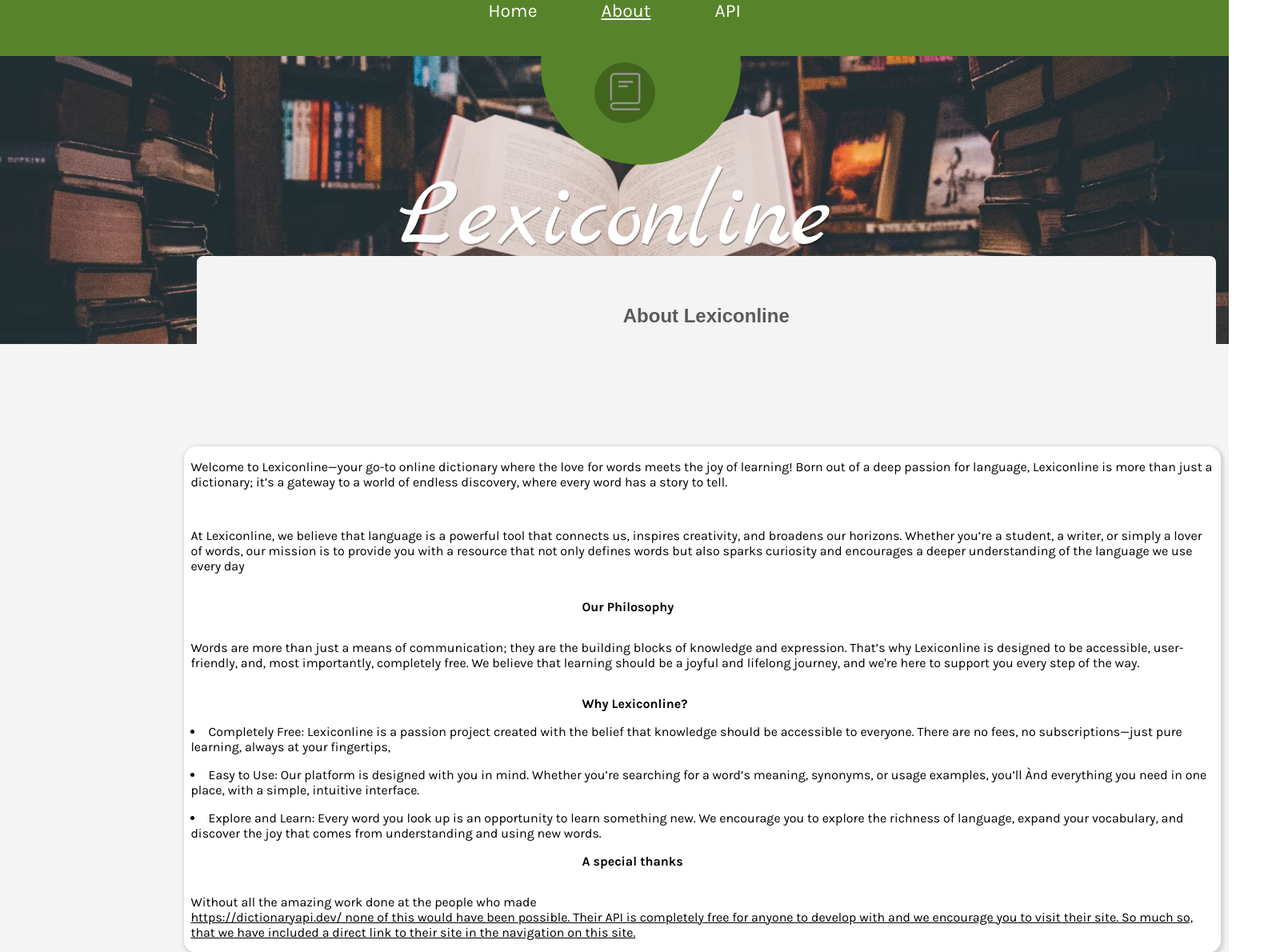
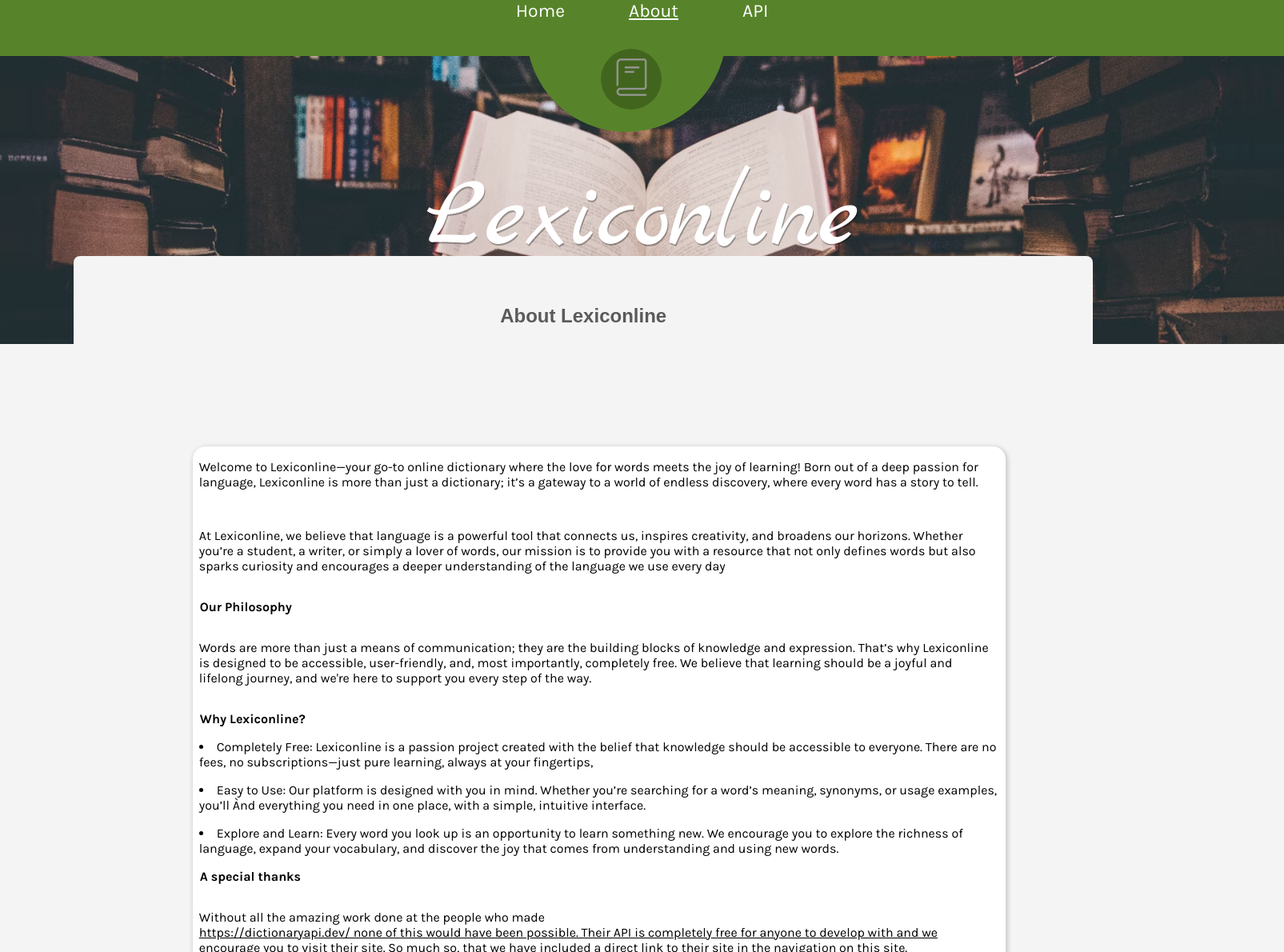
Before and after one commit to Chrstjan/React-Lexiconline, a React (Vite) app in the folder Lexiconline/: page /about in a window 1536 px wide. Shown: the top 1190 px of the page at 80% size, 1605 px wide, since content can reach past the window. Built offline with nearby package versions, Linux system fonts and the light colour scheme.

Commit message:
Fixed breakpoint to fit 1440 px

```diff
--- a/Lexiconline/src/App.scss
+++ b/Lexiconline/src/App.scss
@@ -3,6 +3,8 @@
 html {
   min-height: 100vh;
   box-sizing: border-box;
+  min-width: 104.5vw;
+  overflow-x: hidden;
 }
 
 body {
--- a/Lexiconline/src/components/Header/HeaderCircle/HeaderCircle.module.scss
+++ b/Lexiconline/src/components/Header/HeaderCircle/HeaderCircle.module.scss
@@ -12,14 +12,12 @@
   z-index: 99;
 
   & {
-    @media (min-width: 1440px) {
+    @media (min-width: 1280px) {
       min-width: 250px;
       height: 250px;
-      margin-top: -6.7%;
-      margin-left: 44%;
-
+      margin-top: -9%;
+      margin-left: 41%;
     }
-
   }
 
   span {
@@ -30,9 +28,9 @@
     left: 40%;
 
     & {
-      @media (min-width: 1440px) {
-        left: 48.4%;
-        top: 112%;
+      @media (min-width: 1280px) {
+        left: 46.8%;
+        top: 87%;
         width: 76px !important;
         height: 76px !important;
       }
--- a/Lexiconline/src/components/Main/AboutText/AboutText.module.scss
+++ b/Lexiconline/src/components/Main/AboutText/AboutText.module.scss
@@ -7,6 +7,10 @@ header {
     margin: 0;
     padding-right: 9.5rem;
     width: 150px;
+
+    @media (min-width: 1440px) {
+      padding-right: 53rem;
+    }
   }
 }
 
@@ -14,7 +18,6 @@ header {
   @extend %karla-font;
   margin: 0;
   @include m.flexBox(column, center, flex-start);
-
 
   li::marker {
     padding-right: 0;
--- a/Lexiconline/src/components/Main/MainHeader/MainHeader.module.scss
+++ b/Lexiconline/src/components/Main/MainHeader/MainHeader.module.scss
@@ -18,7 +18,7 @@
     @media (min-width: 1440px) {
       width: 1114px;
       height: 150px;
-      margin-left: 16%;
+      margin-left: 6%;
     }
   }
 
--- a/Lexiconline/src/components/Main/Paper/Paper.module.scss
+++ b/Lexiconline/src/components/Main/Paper/Paper.module.scss
@@ -1,4 +1,3 @@
-
 @use "../../../styles/mixins" as m;
 @use "../../../styles/variables" as v;
 
@@ -6,7 +5,7 @@
   @include m.flexBox(column, center, center);
   background: v.$main-white-color;
   width: 80%;
-    margin-left: 8%;
+  margin-left: 6%;
   margin-top: 8rem;
   margin-bottom: 1.7rem;
   padding: 0rem 0.5rem;
@@ -14,7 +13,7 @@
   border-radius: 16px;
 
   @media (min-width: 1440px) {
-        width: 1280px;
+    width: 1000px;
     margin-left: 15%;
   }
 }
--- a/Lexiconline/src/components/Main/Paper/PaperBody/Word/WordInterjection/WordInterjection.jsx
+++ b/Lexiconline/src/components/Main/Paper/PaperBody/Word/WordInterjection/WordInterjection.jsx
@@ -1,32 +1,38 @@
 import style from "./WordInterjection.module.scss";
 
-export const WordInterjection = ({word}) => {
+export const WordInterjection = ({ word }) => {
   return (
     <>
       <section className={style.wordWrapper}>
-            <span className={style.interStyling}>
-                {word[2].partOfSpeech ? <h4>{word[2].partOfSpeech}:</h4>: null}
+        <header>
+          {word[2].partOfSpeech ? <h4>{word[2].partOfSpeech}:</h4> : null}
+          <p>Example:</p>
+        </header>
+        <div>
+          <span className={style.defStyling}>
             {word[2].definitions.map((def, index) => {
               return (
                 <>
-                            <span>
-                                <p>{index + 1}. {def.definition}</p>
+                  <p>
+                    {index + 1}. {def.definition}
+                  </p>
+                </>
+              );
+            })}
           </span>
-                        </>
-                    )
-                })}
-                <p>Example:</p>
+          <span className={style.exampleStyling}>
             {word[2].definitions.map((def, index) => {
               return (
                 <>
-                            <span>
-                                <p>{index + 1}. "{def.example}"</p>
-                            </span>
+                  <p>
+                    {index + 1}. "{def.example}"
+                  </p>
                 </>
-                    )
+              );
             })}
           </span>
+        </div>
       </section>
     </>
-    )
-}
+  );
+};
--- a/Lexiconline/src/components/Main/Paper/PaperBody/Word/WordInterjection/WordInterjection.module.scss
+++ b/Lexiconline/src/components/Main/Paper/PaperBody/Word/WordInterjection/WordInterjection.module.scss
@@ -1,7 +1,38 @@
 .wordWrapper {
+  header {
+    @media (min-width: 1440px) {
+      display: flex;
+      flex-direction: row;
+      justify-content: space-between;
+      gap: 25rem;
 
+      p {
+        padding-right: 25rem;
+      }
+    }
+  }
+  div {
+    @media (min-width: 1440px) {
+      display: flex;
+      flex-direction: row;
+      justify-content: space-between;
+      gap: 2rem;
+    }
+
+    .defStyling {
+      p {
+        @media (min-width: 1440px) {
+          width: 320px;
+        }
+      }
+    }
+
+    .exampleStyling {
+      @media (min-width: 1440px) {
+        display: flex;
+        flex-direction: column;
+        gap: 1.5rem;
+      }
+    }
+  }
 }
-
-.interStyling {
-    background: red;
-}
--- a/Lexiconline/src/components/Main/Paper/PaperBody/Word/WordNoun/WordNoun.module.scss
+++ b/Lexiconline/src/components/Main/Paper/PaperBody/Word/WordNoun/WordNoun.module.scss
@@ -1,5 +1,3 @@
-
-
 .wordWrapper {
   border-bottom: 2px solid #00000071;
   @media (min-width: 1440px) {
```
Also changed, not shown: Lexiconline/src/components/Main/AboutText/AboutText.jsx (+24 -6 lines), Lexiconline/src/components/Main/Paper/PaperBody/Word/WordNoun/WordNoun.jsx (+9 -15 lines), Lexiconline/src/pages/AboutPage.jsx (+11 -6 lines). Lines whose indentation alone changed are shown as unchanged.
